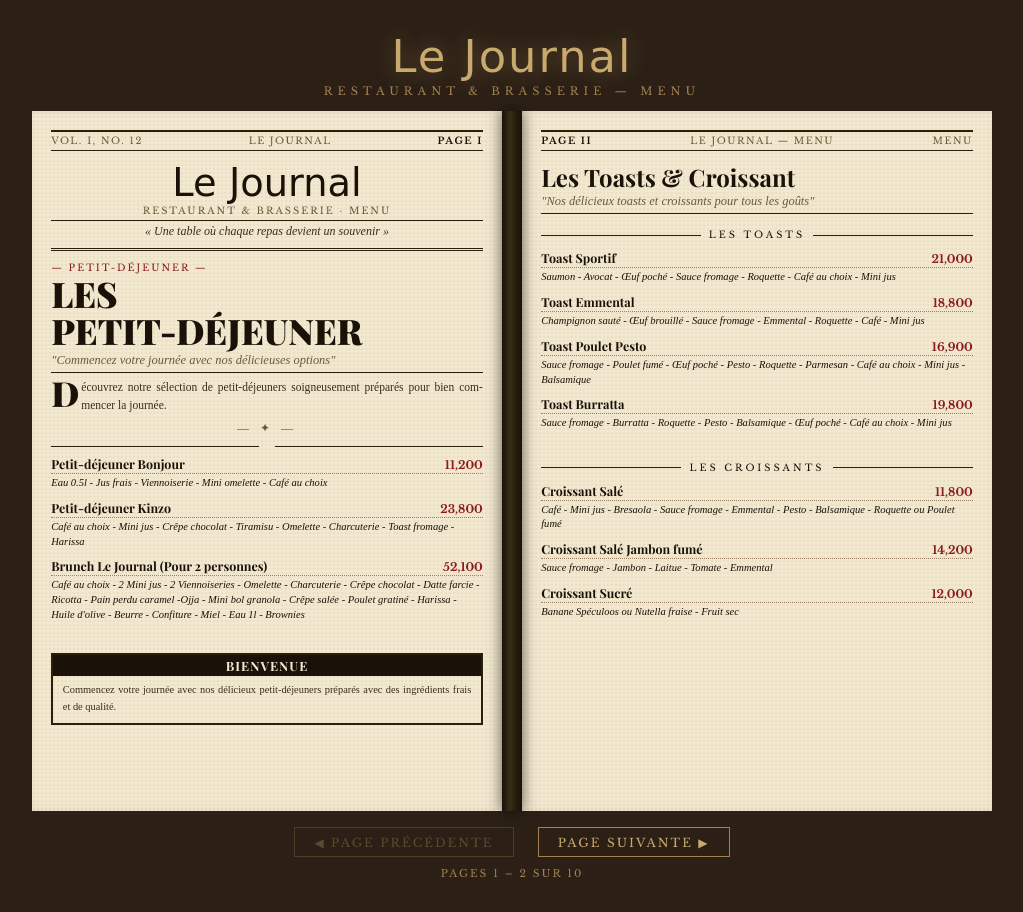
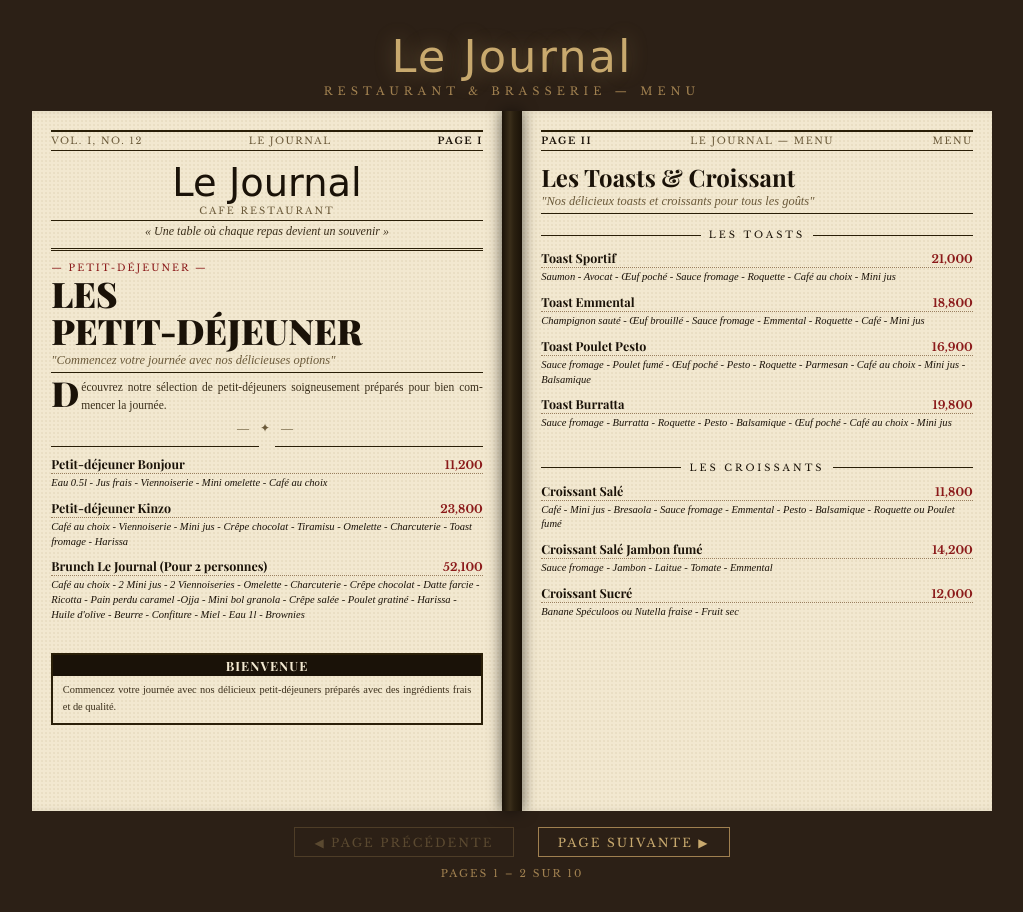
Before and after one commit to medazizdhaya26/resssto, a website: page index.html in a window 1280 px wide. Shown: the whole page, without its empty margins (128-1151 px from the left). Drawn offline with nearby package versions, Linux system fonts and the light colour scheme; a web font is replaced by a local one.

```diff
--- a/index.html
+++ b/index.html
@@ -435,7 +435,8 @@
   </div>
   <div class="inner-masthead">
     <div class="paper-name">Le Journal</div>
-    <div class="paper-meta">Restaurant & Brasserie · Menu</div>
+    <div class="paper-meta">CAFE RESTAURANT
+ </div>
     <div class="paper-tagline">« Une table où chaque repas devient un souvenir »</div>
   </div>
   <div class="cols-2">
@@ -452,7 +453,7 @@
       </div>
       <div class="menu-entry">
         <div class="menu-entry-head"><span class="menu-entry-name">Petit-déjeuner Kinzo</span><span class="menu-entry-price">23,800</span></div>
-        <div class="menu-entry-desc">Café au choix - Mini jus - Crêpe chocolat - Tiramisu - Omelette - Charcuterie - Toast fromage - Harissa</div>
+        <div class="menu-entry-desc">Café au choix - Viennoiserie - Mini jus - Crêpe chocolat - Tiramisu - Omelette - Charcuterie - Toast fromage - Harissa</div>
       </div>
       <div class="menu-entry">
         <div class="menu-entry-head"><span class="menu-entry-name">Brunch Le Journal (Pour 2 personnes)</span><span class="menu-entry-price">52,100</span></div>
```
